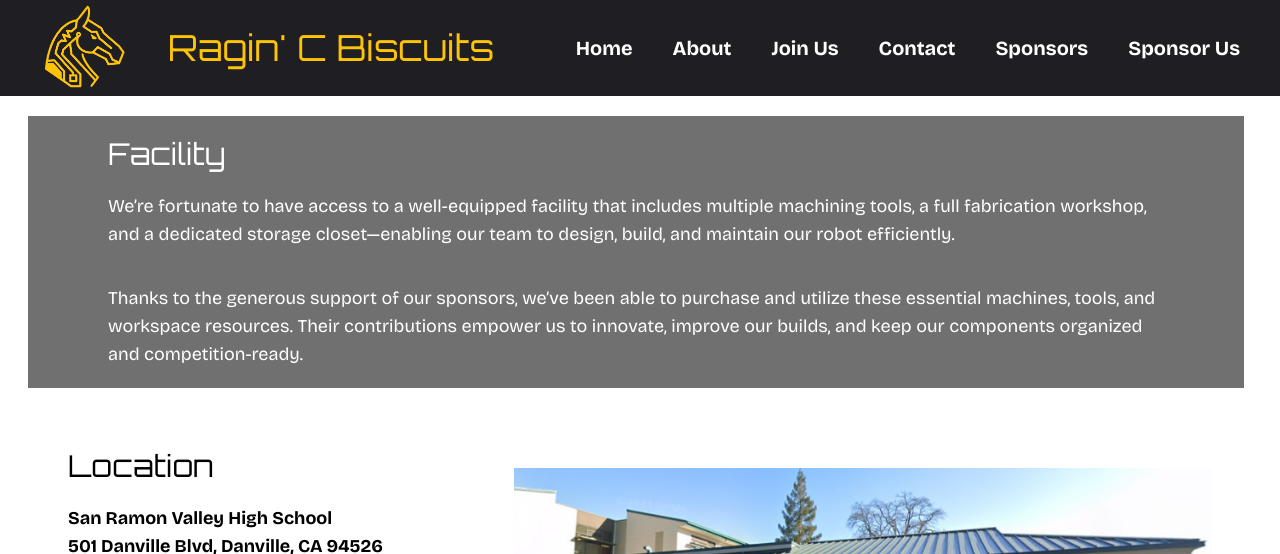
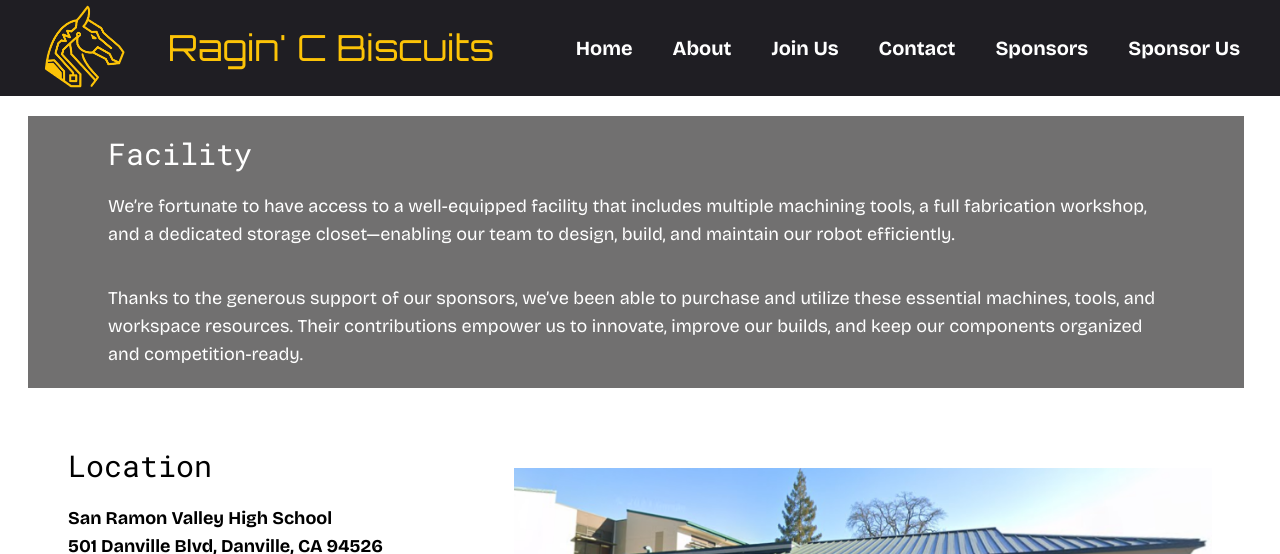
Before and after one commit to Team-1280/1280-website, a React (Vite) app in the folder app/: page /Facility in a window 1280 px wide. Shown: the top 554 px of the page. Built offline with nearby package versions, Linux system fonts and the light colour scheme.

Commit message:
add font

```diff
--- a/app/src/index.css
+++ b/app/src/index.css
@@ -8,9 +8,15 @@
   src: url('../src/assets/fonts/BricolageGrotesque-VariableFont_opsz,wdth,wght.ttf');
 }
 
+@font-face {
+  font-family: 'Roboto';
+  src: url('../src/assets/fonts/RobotoMono-VariableFont_wght.ttf');
+}
+
 @import "tailwindcss";
 
 @theme {
     --font-orbitron: 'Orbitron', sans-serif;
     --font-bricolage: 'Bricolage', sans-serif;
+    --font-roboto: 'Roboto', sans-serif;
 }
--- a/app/src/pages/Facility.jsx
+++ b/app/src/pages/Facility.jsx
@@ -4,7 +4,7 @@ const Facility = () => {
             <section>
                 <div className='bg-white relative h-[30%] w-full justify-center items-center px-7 py-5'>
                     <div className='relative bg-[#717070] justify-center grid items-center w-[95vw] h-1/4'>
-                        <div className='text-white text-3xl text-left font-orbitron px-20 pb-5 pt-5'>
+                        <div className='text-white text-3xl text-left font-roboto px-20 pb-5 pt-5'>
                             Facility
                         </div>
                         <div className="font-bricolage">
@@ -22,7 +22,7 @@ const Facility = () => {
             <section>
                 <div className="bg-white relative h-[30%] w-full px-7 pt-5 pb-10 flex">
                     <div>
-                        <div className='text-black text-3xl text-left font-orbitron px-10 pb-5 pt-5'>
+                        <div className='text-black text-3xl text-left font-roboto px-10 pb-5 pt-5'>
                             Location
                         </div>
                         <div className="font-bricolage">
--- a/app/src/pages/First.jsx
+++ b/app/src/pages/First.jsx
@@ -8,7 +8,7 @@ const First = () => {
             </section>
             <section>
                 <div className='text-left bg-white relative h-[95vh] w-full pl-12'>
-                    <div className='px-10 pt-12 text-black text-5xl font-orbitron'>FIRST®</div>
+                    <div className='px-10 pt-12 text-black text-5xl font-roboto'>FIRST®</div>
                     <hr className="mx-10 my-8 border-gray-300 border-t-4 w-17/18"></hr>
                     <div className="text-lg font-bricolage max-w-[90vw]">
                         <div className="px-10 text-gray-500">FIRST® (For Inspiration and Recognition of Science and Technology) is a non-profit, international organization founded in 1989 by inventor and entrepreneur Dean Kamen. Its mission is to inspire and educate young people in the fields of science, technology, engineering, and math (STEM) through a mentor-based teaching system.</div>
--- a/app/src/pages/Leadership.jsx
+++ b/app/src/pages/Leadership.jsx
@@ -5,7 +5,7 @@ const Leadership = () => (
         <section>
             <div className='bg-white relative h-[30%] w-full justify-center items-center px-7 py-5'>
                 <div className='relative bg-[#717070] justify-center grid items-center w-54/55 h-1/4'>
-                    <div className='text-white font-orbitron text-3xl text-left px-20 pb-5 pt-5'>
+                    <div className='text-white font-roboto text-3xl text-left px-20 pb-5 pt-5'>
                         Student Leadership
                     </div>
                     <div className='text-white font-bricolage text-base text-left px-20 pb-5'>
--- a/app/src/pages/Mentors.jsx
+++ b/app/src/pages/Mentors.jsx
@@ -5,7 +5,7 @@ const Mentors = () => (
         <section>
             <div className='bg-white relative h-[30%] w-full justify-center items-center px-7 py-5'>
                 <div className='relative bg-[#717070] justify-center grid items-center w-54/55 h-1/4'>
-                    <div className='text-white text-3xl text-left font-orbitron px-20 pb-5 pt-5'>
+                    <div className='text-white text-3xl text-left font-roboto px-20 pb-5 pt-5'>
                         FRC Team 1280 Mentors and Coaches
                     </div>
                     <div className='text-white font-bricolage text-base text-left px-20 pb-5'>
```
Also changed, not shown: app/src/assets/fonts/RobotoMono-VariableFont_wght.ttf (added).
